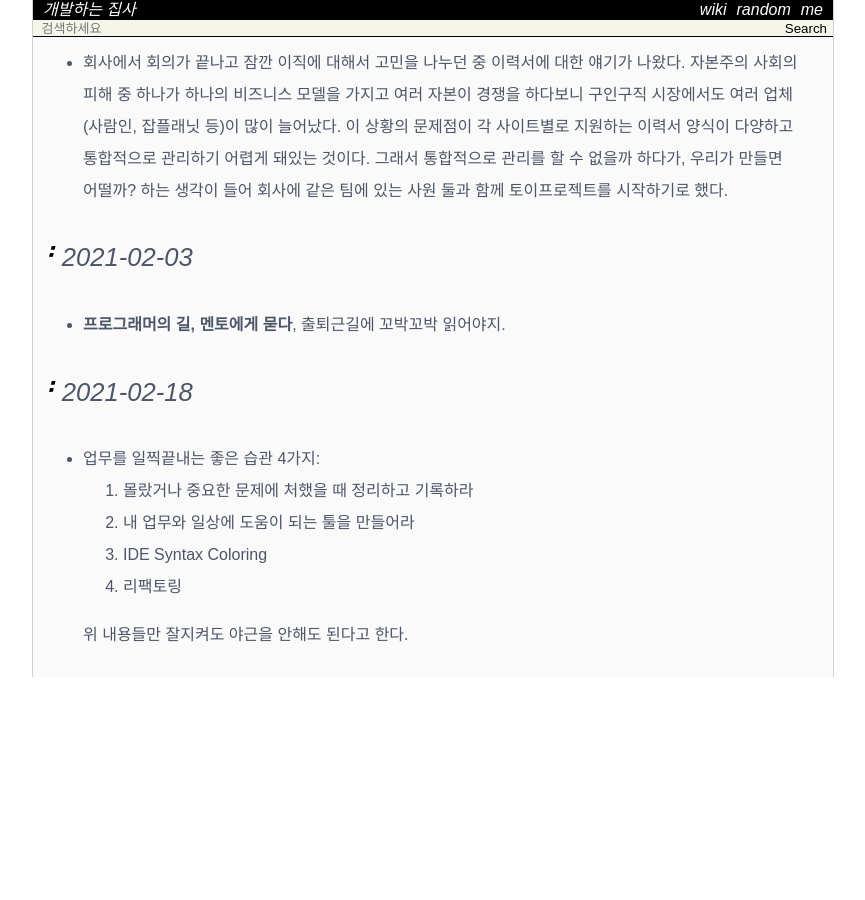
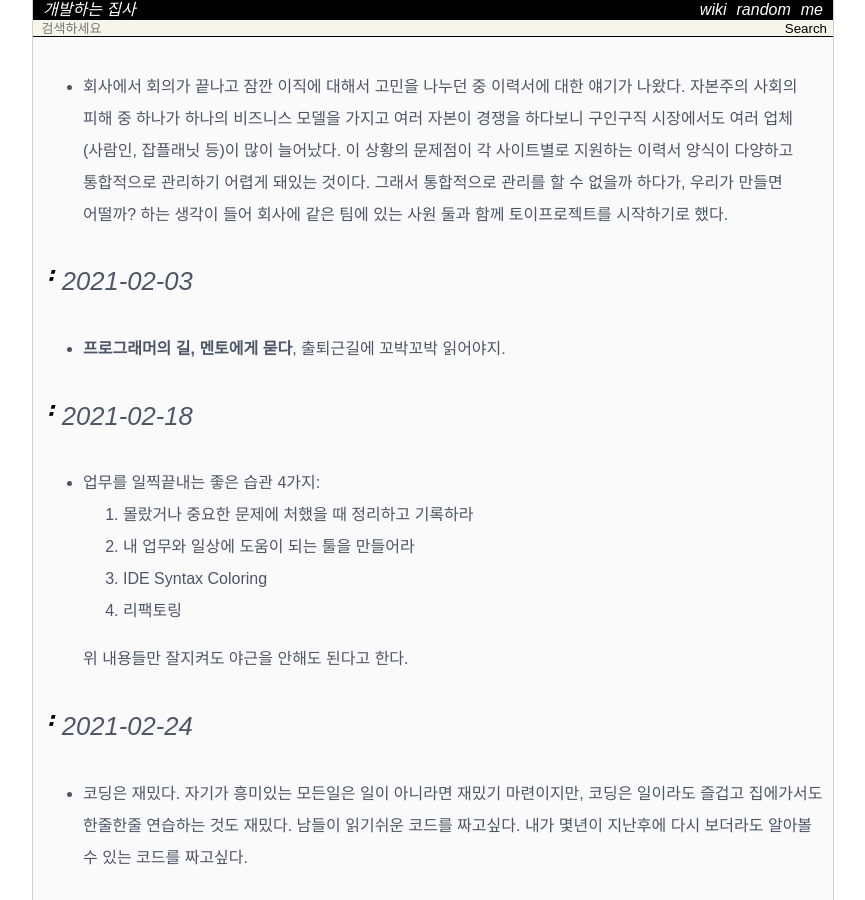
Before and after one commit to Achelous1/achelous1.github.io, a Jekyll site: the page built from _wiki/diary-2021.md, in a window 1280 px wide and 900 px high, scrolled down 3301 px. Shown: the whole window, without its empty margins (207-1072 px from the left). Built offline with Jekyll 4.4.1, drawn with Linux system fonts in a browser that asks for light colours; nearby versions of some CDN libraries; some web fonts are replaced; comment, search, counter and statistics services are not loaded; before the commit the page ends 3978 px from its top, so only the background shows below that; some of the changed text lies outside the part shown.

Commit message:
ADD 2021-02-24 diary

```diff
--- a/_wiki/diary-2021.md
+++ b/_wiki/diary-2021.md
@@ -3,7 +3,7 @@
 title   : 2021년 일지
 summary :
 date    : 2021-01-22 14:48:52 +0900
-updated : 2021-02-18 11:33:20 +0900
+updated : 2021-02-24 15:41:14 +0900
 tag     :
 toc     : true
 public  : true
@@ -70,3 +70,6 @@
     4. 리팩토링
 
     위 내용들만 잘지켜도 야근을 안해도 된다고 한다.
+
+### 2021-02-24
+* 코딩은 재밌다. 자기가 흥미있는 모든일은 일이 아니라면 재밌기 마련이지만, 코딩은 일이라도 즐겁고 집에가서도 한줄한줄 연습하는 것도 재밌다. 남들이 읽기쉬운 코드를 짜고싶다. 내가 몇년이 지난후에 다시 보더라도 알아볼 수 있는 코드를 짜고싶다.
```
Also changed, not shown: _wiki/1001.md (+1 -1 lines), _wiki/google-java-style-guide.md (+5 -1 lines).
